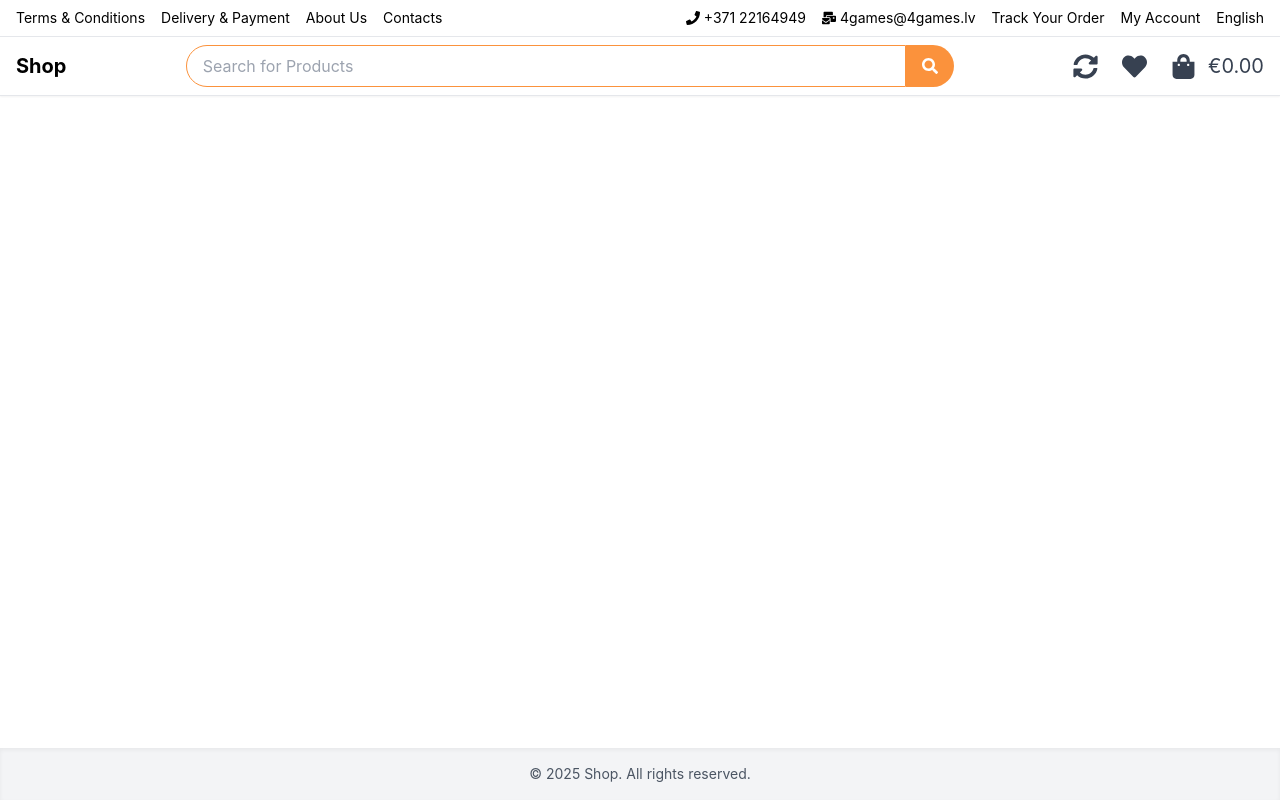
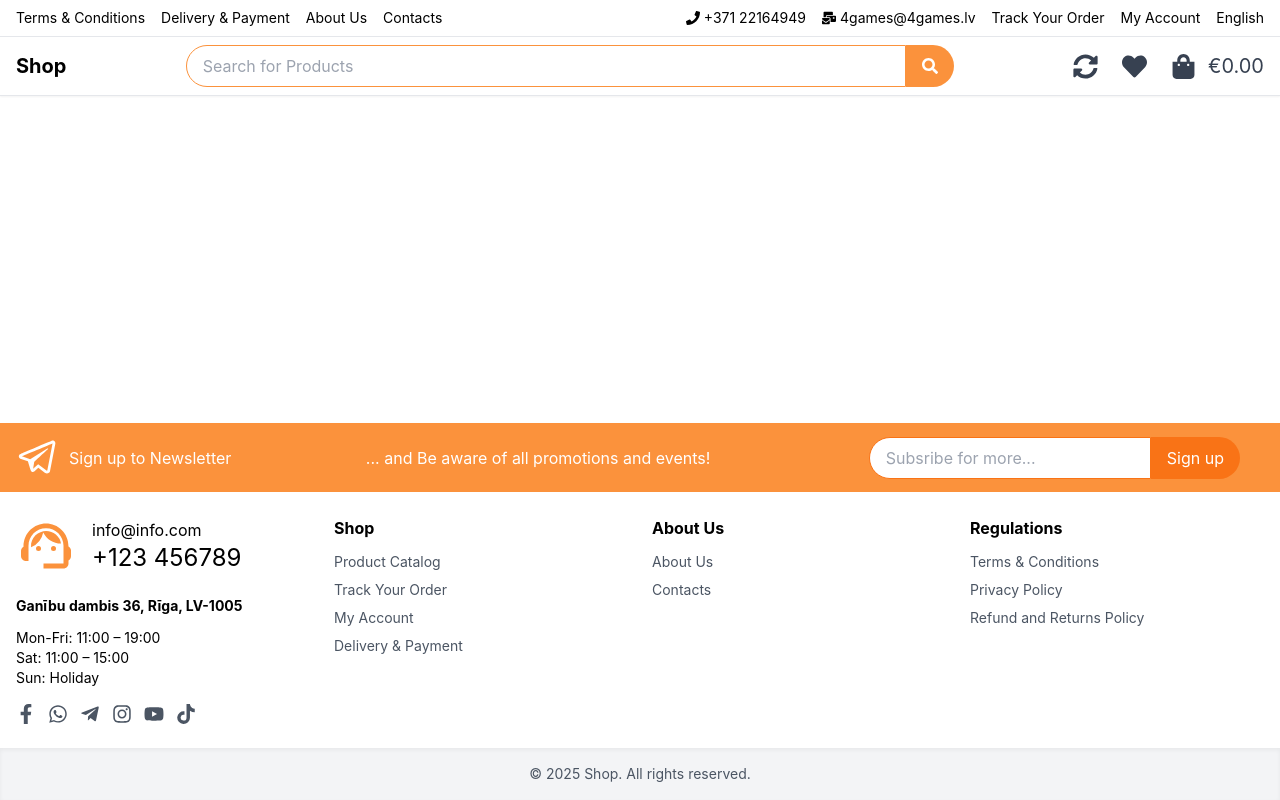
Before and after one commit to encodeschool/SHOP-APP, a React (Create React App) app in the folder shop-web/shop/: page /category/1 in a window 1280 px wide. Built offline with nearby package versions, Linux system fonts and the light colour scheme.

Commit message:
Adding Newletter footer and updating footer

```diff
--- a/shop-web/shop/src/App.jsx
+++ b/shop-web/shop/src/App.jsx
@@ -9,6 +9,7 @@ import ProductDetail from './pages/ProductDetail';
 import Checkout from './pages/Checkout';
 
 import CartView from './pages/CartView';
+import NewsletterFooter from './components/NewsletterFooter';
 
 function App() {
   return (
@@ -26,6 +27,7 @@ function App() {
             {/* Add other routes like /cart, /favorites, /login, etc. */}
           </Routes>
         </main>
+        <NewsletterFooter />
         <Footer />
       </div>
   );
--- a/shop-web/shop/src/components/Footer.jsx
+++ b/shop-web/shop/src/components/Footer.jsx
@@ -1,9 +1,87 @@
 import React from 'react';
+import { MdSupportAgent } from "react-icons/md";
+import { FaFacebookF, FaTelegramPlane, FaWhatsapp, FaInstagram, FaYoutube, FaTiktok } from 'react-icons/fa';
+import { Link } from 'react-router-dom';
 
 export default function Footer() {
   return (
-    <footer className="bg-gray-100 text-center py-4 shadow-inner mt-auto">
-      <p className="text-gray-600 text-sm">© {new Date().getFullYear()} Shop. All rights reserved.</p>
+    <footer className='bg-white'>
+      <div className="container px-4 py-6 mx-auto grid grid-cols-1 md:grid-cols-4 gap-6">
+        {/* Contact & Address */}
+        <div>
+          <div className="flex items-center">
+            <MdSupportAgent className='text-orange-400' size={60} />
+            <div className='ml-4'>
+              <p>info@info.com</p>
+              <h1 className='text-2xl'>+123 456789</h1>
+            </div>
+          </div>
+          <div className="info text-sm mt-5">
+            <p className='mb-3 font-bold'>Ganību dambis 36, Rīga, LV-1005</p>
+            <p>Mon-Fri: 11:00 – 19:00</p>
+            <p>Sat: 11:00 – 15:00</p>
+            <p>Sun: Holiday</p>
+          </div>
+          {/* Social Media Icons */}
+          <div className="flex space-x-3 mt-4">
+            <a href="https://facebook.com" target="_blank" rel="noreferrer">
+              <FaFacebookF className="text-gray-600 hover:text-blue-600" size={20} />
+            </a>
+            <a href="https://wa.me" target="_blank" rel="noreferrer">
+              <FaWhatsapp className="text-gray-600 hover:text-green-500" size={20} />
+            </a>
+            <a href="https://t.me" target="_blank" rel="noreferrer">
+              <FaTelegramPlane className="text-gray-600 hover:text-blue-500" size={20} />
+            </a>
+            <a href="https://instagram.com" target="_blank" rel="noreferrer">
+              <FaInstagram className="text-gray-600 hover:text-pink-500" size={20} />
+            </a>
+            <a href="https://youtube.com" target="_blank" rel="noreferrer">
+              <FaYoutube className="text-gray-600 hover:text-red-600" size={20} />
+            </a>
+            <a href="https://tiktok.com" target="_blank" rel="noreferrer">
+              <FaTiktok className="text-gray-600 hover:text-black" size={20} />
+            </a>
+          </div>
+        </div>
+
+        {/* Shop */}
+        <div>
+          <h2 className="font-bold mb-3">Shop</h2>
+          <ul className="space-y-2 text-sm">
+            <li><Link to="/products" className="text-gray-600 hover:text-black">Product Catalog</Link></li>
+            <li><Link to="/track-order" className="text-gray-600 hover:text-black">Track Your Order</Link></li>
+            <li><Link to="/account" className="text-gray-600 hover:text-black">My Account</Link></li>
+            <li><Link to="/delivery-payment" className="text-gray-600 hover:text-black">Delivery & Payment</Link></li>
+          </ul>
+        </div>
+
+        {/* About Us */}
+        <div>
+          <h2 className="font-bold mb-3">About Us</h2>
+          <ul className="space-y-2 text-sm">
+            <li><Link to="/about" className="text-gray-600 hover:text-black">About Us</Link></li>
+            <li><Link to="/contact" className="text-gray-600 hover:text-black">Contacts</Link></li>
+          </ul>
+        </div>
+
+        {/* Regulations */}
+        <div>
+          <h2 className="font-bold mb-3">Regulations</h2>
+          <ul className="space-y-2 text-sm">
+            <li><Link to="/terms" className="text-gray-600 hover:text-black">Terms & Conditions</Link></li>
+            <li><Link to="/privacy" className="text-gray-600 hover:text-black">Privacy Policy</Link></li>
+            <li><Link to="/refund-policy" className="text-gray-600 hover:text-black">Refund and Returns Policy</Link></li>
+          </ul>
+        </div>
+      </div>
+
+      {/* Footer Bottom */}
+      <div className="bg-gray-100 text-center py-4 shadow-inner mt-auto">
+        <p className="text-gray-600 text-sm">
+          © {new Date().getFullYear()} Shop. All rights reserved.
+        </p>
+      </div>
     </footer>
   );
 }
--- /dev/null
+++ b/shop-web/shop/src/components/NewsletterFooter.jsx
@@ -0,0 +1,33 @@
+import React from "react";
+import { LiaTelegramPlane } from "react-icons/lia";
+
+
+export default function NewsletterFooter() {
+    return (
+        <div className="bg-orange-400 shadow-md text-white px-4 py-3">
+            <div className="flex justify-between container mx-auto items-center">
+                <div>
+                    <p className="flex items-center">
+                        <LiaTelegramPlane size={45} className="mr-2" />
+                        Sign up to Newsletter
+                    </p>
+                </div>
+                <div>
+                    <p>... and Be aware of all promotions and events!</p>
+                </div>
+                <div>
+                    <div className="hidden md:flex flex-1 mx-6 max-w-3xl">
+                        <input
+                            type="text"
+                            placeholder="Subsribe for more..."
+                            className="flex-1 px-4 py-2 rounded-l-full border border-orange-500 focus:outline-none"
+                        />
+                        <button className="bg-orange-500 px-4 rounded-r-full text-white">
+                            Sign up
+                        </button>
+                    </div>
+                </div>
+            </div>
+        </div>
+    );
+}
--- a/shop-web/shop/src/components/SearchBar.jsx
+++ b/shop-web/shop/src/components/SearchBar.jsx
@@ -58,7 +58,7 @@ export default function SearchAppBar() {
           <Link to="/cart" className="relative flex items-center">
             <FaShoppingBag size={25} className="mr-1" />
             {totalQuantity > 0 && (
-              <span className="absolute -bottom-3 left-[15px] bg-orange-400 text-white rounded-full px-1 p-1 text-xs font-bold">
+              <span className="absolute -bottom-3 left-[15px] bg-orange-400 text-white rounded-full px-2 p-1 text-xs font-bold">
                 {totalQuantity}
               </span>
             )}
```
